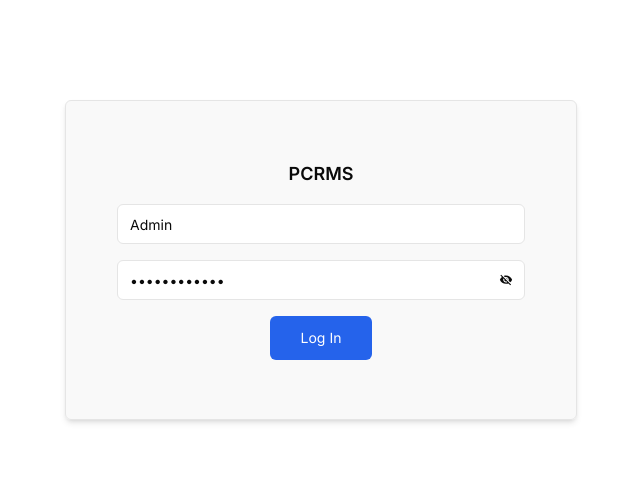
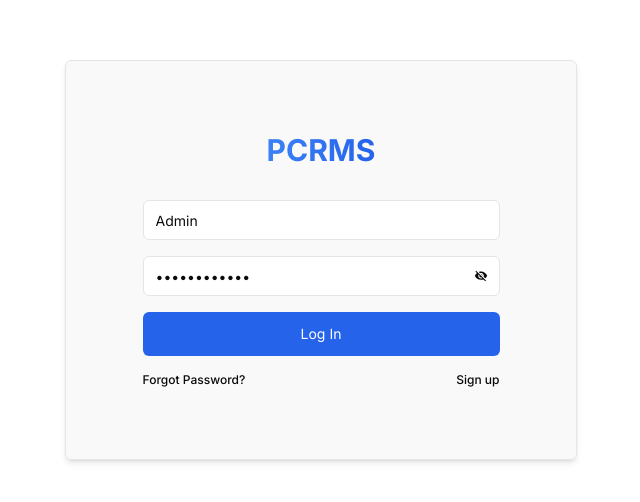
Before and after one commit to Yaosquared/pcrms, a Next.js app: page /login in a window 1280 px wide. Shown: the part 140-642 px from the top of the page, without its empty margins (319-959 px from the left). Built offline with nearby package versions, Linux system fonts and the light colour scheme.

Commit message:
feat: enhanced login form UI for better user experience

```diff
--- a/src/app/(components)/login/page.tsx
+++ b/src/app/(components)/login/page.tsx
@@ -11,9 +11,9 @@ export default function LogIn() {
   const [showPassword, setShowPassword] = useState(false);
 
   return (
-    <div className="w-screen h-screen flex flex-col justify-center items-center text-center text-xl space-y-4">
-      <form className="border rounded-md shadow-md w-[80%] md:w-[60%] lg:w-[40%] 2xl:w-[30%] h-[40%] flex flex-col justify-center items-center space-y-4 bg-accent/60 dark:bg-accent/10 text-foreground text-xs lg:text-sm 2xl:text-base">
-        <h2 className="font-semibold text-base lg:text-lg 2xl:text-xl">
+    <div className="w-screen h-screen flex flex-col justify-center items-center text-center text-xl space-y-">
+      <form className="border rounded-md shadow-md w-[80%] md:w-[50%] lg:w-[40%] 2xl:w-[30%] h-[40%] md:h-[50%] 2xl:h-[60%] flex flex-col justify-center items-center space-y-4 bg-accent/60 backdrop-blur-lg dark:bg-accent/10 text-foreground text-xs lg:text-sm 2xl:text-base">
+        <h2 className="font-bold text-xl md:text-2xl lg:text-3xl 2xl:text-4xl lg:mb-2 xl:mb-4 2xl:mb-6 bg-gradient-to-r from-blue-500 to-blue-600 bg-clip-text text-transparent">
           PCRMS
         </h2>
         <input
@@ -21,9 +21,9 @@ export default function LogIn() {
           placeholder="Username"
           value={username}
           onChange={(e) => setUsername(e.target.value)}
-          className="h-10 w-[80%] px-3 py-2 border rounded-md placeholder:text-muted-foreground focus:outline-blue-600"
+          className="h-10 w-[70%] px-3 py-2 border rounded-md placeholder:text-muted-foreground focus:outline-blue-600"
         />
-        <div className="w-[80%] relative">
+        <div className="w-[70%] relative">
           <input
             type={showPassword ? "text" : "password"}
             placeholder="Password"
@@ -41,10 +41,14 @@ export default function LogIn() {
         </div>
         <Link
           href="/dashboard"
-          className="flex justify-center items-center w-[80%] sm:w-[50%] md:w-[33.33%] lg:w-[25%] xl:w-[20%] bg-blue-600 hover:bg-blue-700 text-white rounded-md h-10 sm:h-9 lg:h-11"
+          className="flex justify-center items-center w-[70%] bg-blue-600 hover:bg-blue-700 text-white rounded-md h-10 sm:h-9 lg:h-11"
         >
           Log In
         </Link>
+        <div className="w-[70%] flex flex-row justify-between text-xs 2xl:text-sm font-medium cursor-pointer">
+          <p className="hover:text-blue-700">Forgot Password?</p>
+          <p className="hover:text-blue-700 hover:underline">Sign up</p>
+        </div>
       </form>
     </div>
   );
```
